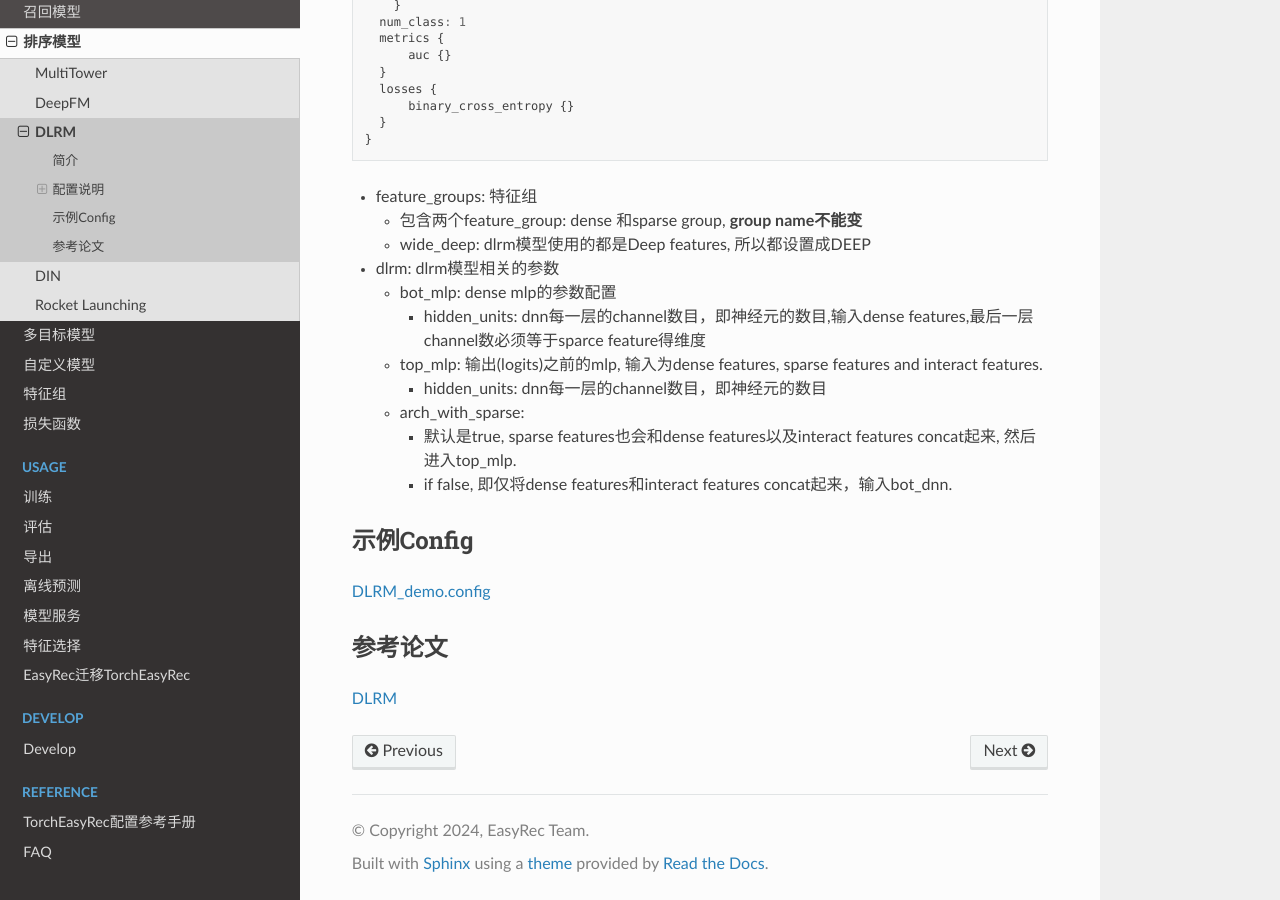
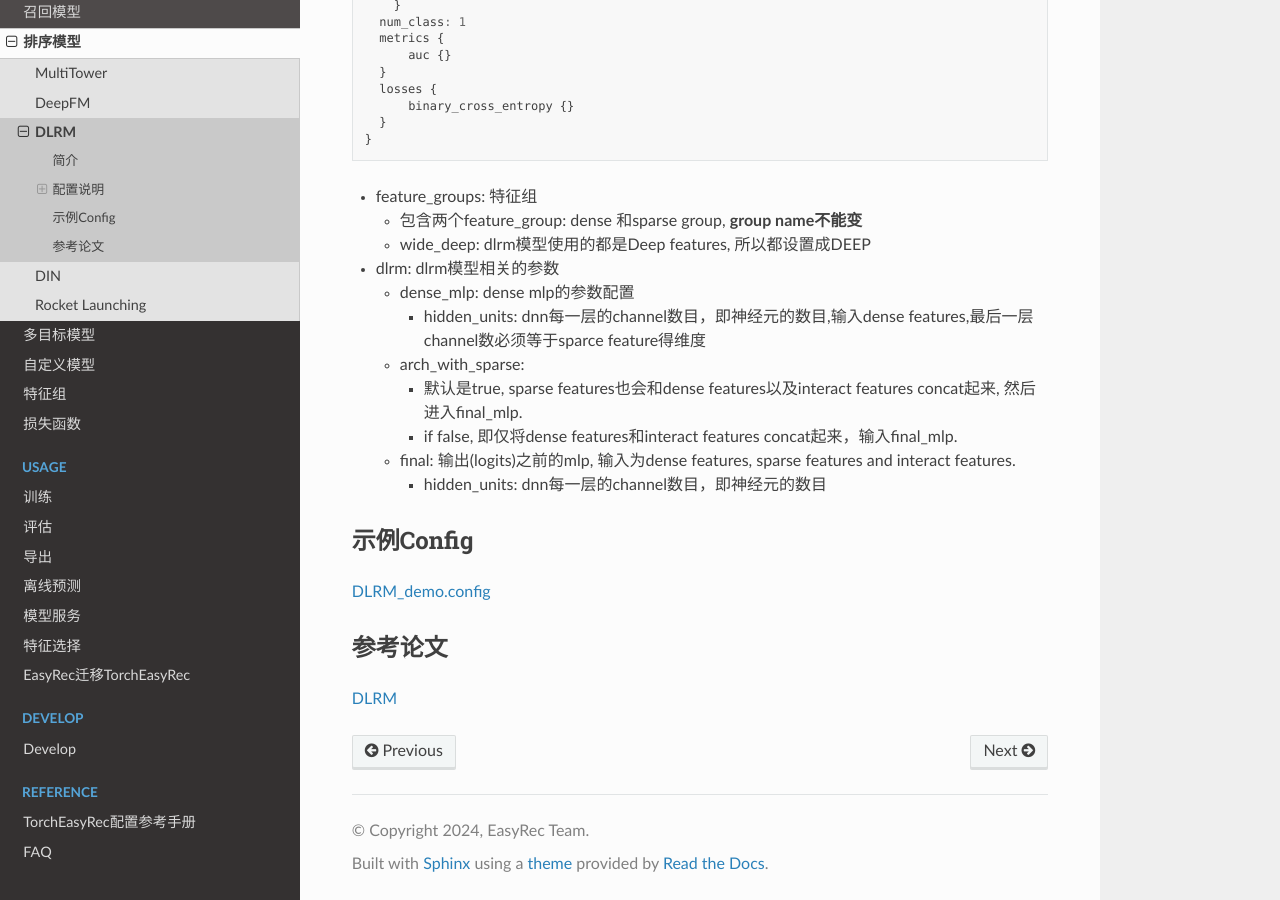
Before and after one commit to alibaba/TorchEasyRec, a Sphinx documentation site: the page built from docs/source/models/dlrm.md, in a window 1280 px wide and 900 px high, scrolled down 1338 px. Built offline with Sphinx 7.4.7 and the Read the Docs theme 3.1.0, drawn with Linux system fonts in a browser that asks for light colours; pages that are not in the unit, such as notebooks, are missing from menus.

Commit message:
fix code review for dlrm

```diff
--- a/docs/source/models/dlrm.md
+++ b/docs/source/models/dlrm.md
@@ -76,23 +76,22 @@ model_config: {
 - feature_groups: 特征组
 
   - 包含两个feature_group: dense 和sparse group, **group name不能变**
-
   - wide_deep: dlrm模型使用的都是Deep features, 所以都设置成DEEP
 
 - dlrm: dlrm模型相关的参数
 
-  - bot_mlp: dense mlp的参数配置
+  - dense_mlp: dense mlp的参数配置
 
     - hidden_units: dnn每一层的channel数目，即神经元的数目,输入dense features,最后一层channel数必须等于sparce feature得维度
 
-  - top_mlp: 输出(logits)之前的mlp, 输入为dense features, sparse features and interact features.
+  - arch_with_sparse:
+
+    - 默认是true, sparse features也会和dense features以及interact features concat起来, 然后进入final_mlp.
+    - if false, 即仅将dense features和interact features concat起来，输入final_mlp.
+
+  - final: 输出(logits)之前的mlp, 输入为dense features, sparse features and interact features.
 
     - hidden_units: dnn每一层的channel数目，即神经元的数目
-
-  - arch_with_sparse:
-
-    - 默认是true, sparse features也会和dense features以及interact features concat起来, 然后进入top_mlp.
-    - if false, 即仅将dense features和interact features concat起来，输入bot_dnn.
 
 ### 示例Config
 
```
Also changed, not shown: 3 other files.
